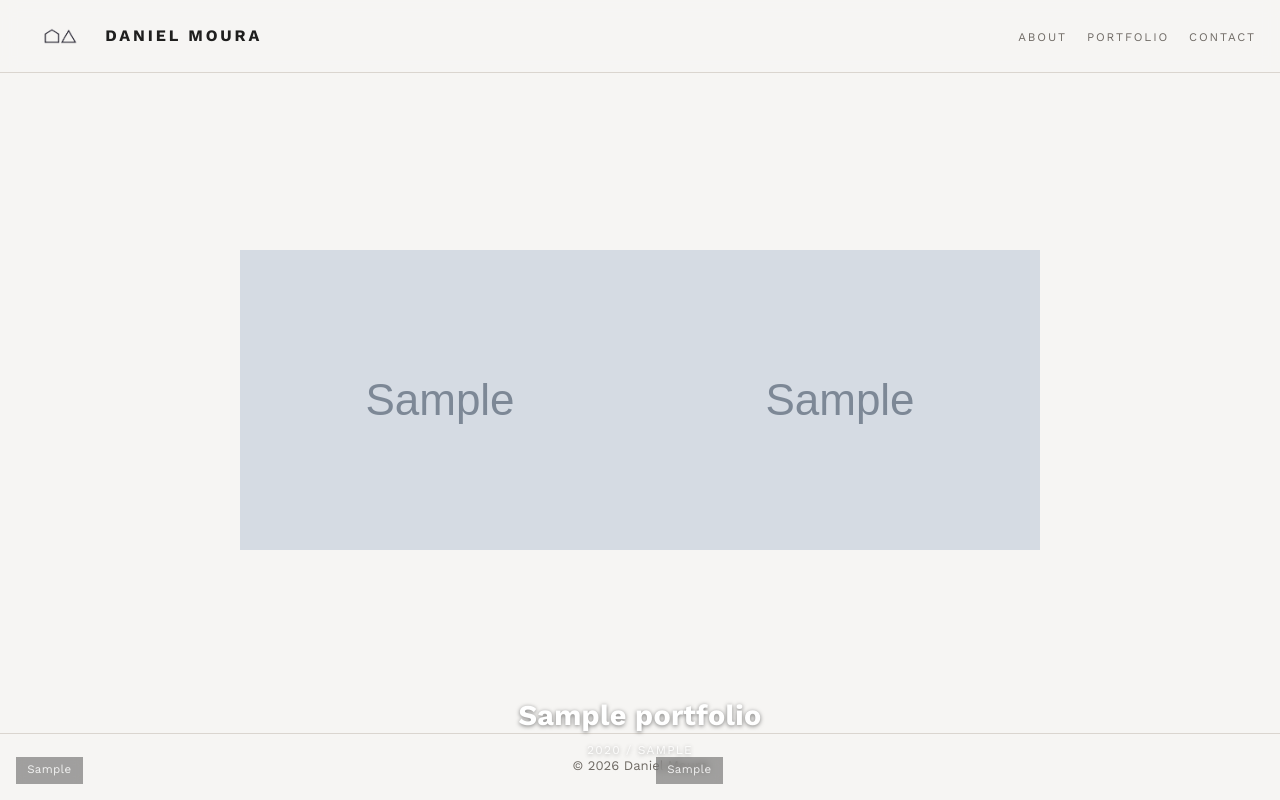
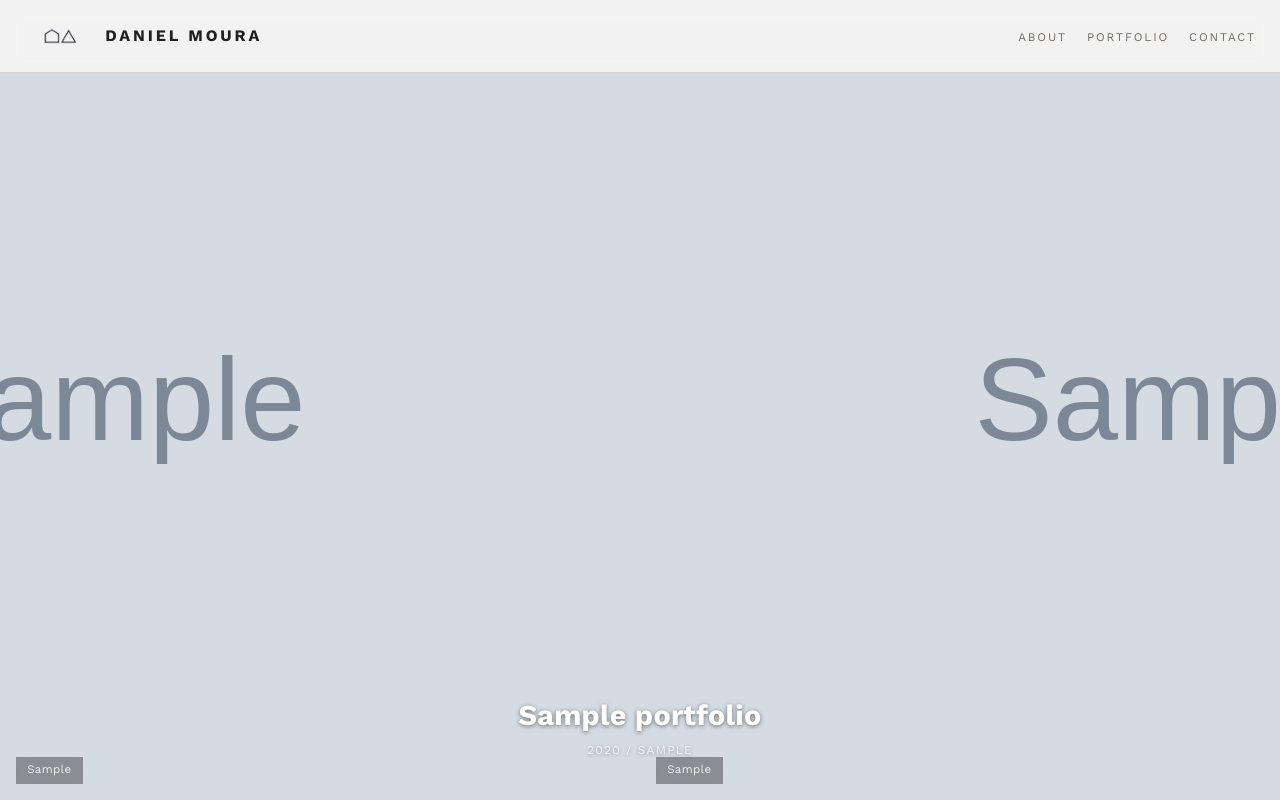
Before and after one commit to gustavopelayo/architect-portfolio, a FastAPI app: page /portfolio/1 in a window 1280 px wide. Run offline with FastAPI, Linux system fonts and the light colour scheme; tables that the repository leaves empty hold one stand-in row (values such as "Sample post"); grey boxes marked "Sample" are stand-in pictures.

Commit message:
feat: split-view images now touch at center with cover fit

```diff
--- a/app/static/css/style.css
+++ b/app/static/css/style.css
@@ -613,26 +613,22 @@ footer {
 }
 
 .split-img-wrap.active {
-    display: flex;
-    align-items: center;
-    justify-content: center;
-}
-
-.split-left .split-img-wrap.active {
-    justify-content: flex-end;
-}
-
-.split-right .split-img-wrap.active {
-    justify-content: flex-start;
+    display: block;
 }
 
 .split-img {
-    max-width: 100%;
-    max-height: 100%;
-    width: auto;
-    height: auto;
-    object-fit: contain;
+    width: 100%;
+    height: 100%;
+    object-fit: cover;
     display: block;
+}
+
+.split-left .split-img {
+    object-position: right center;
+}
+
+.split-right .split-img {
+    object-position: left center;
 }
 
 .split-caption {
```
